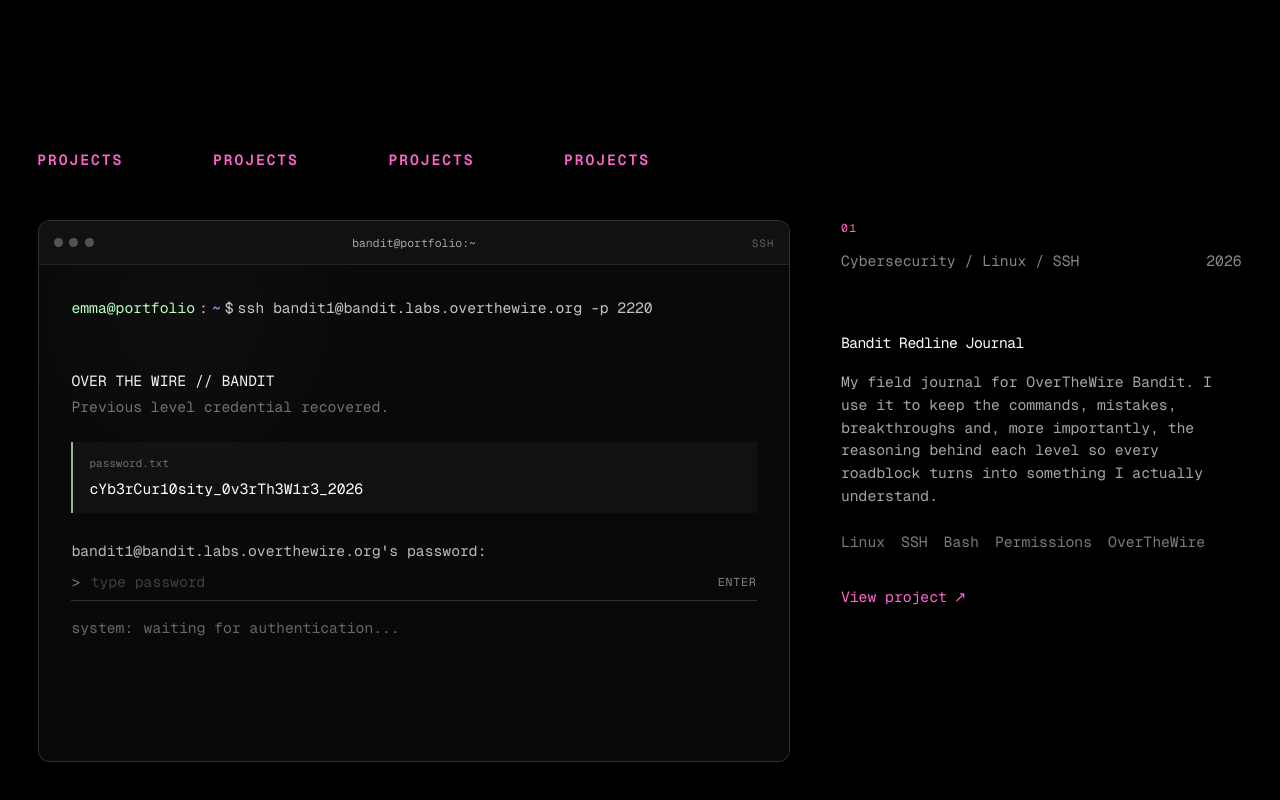
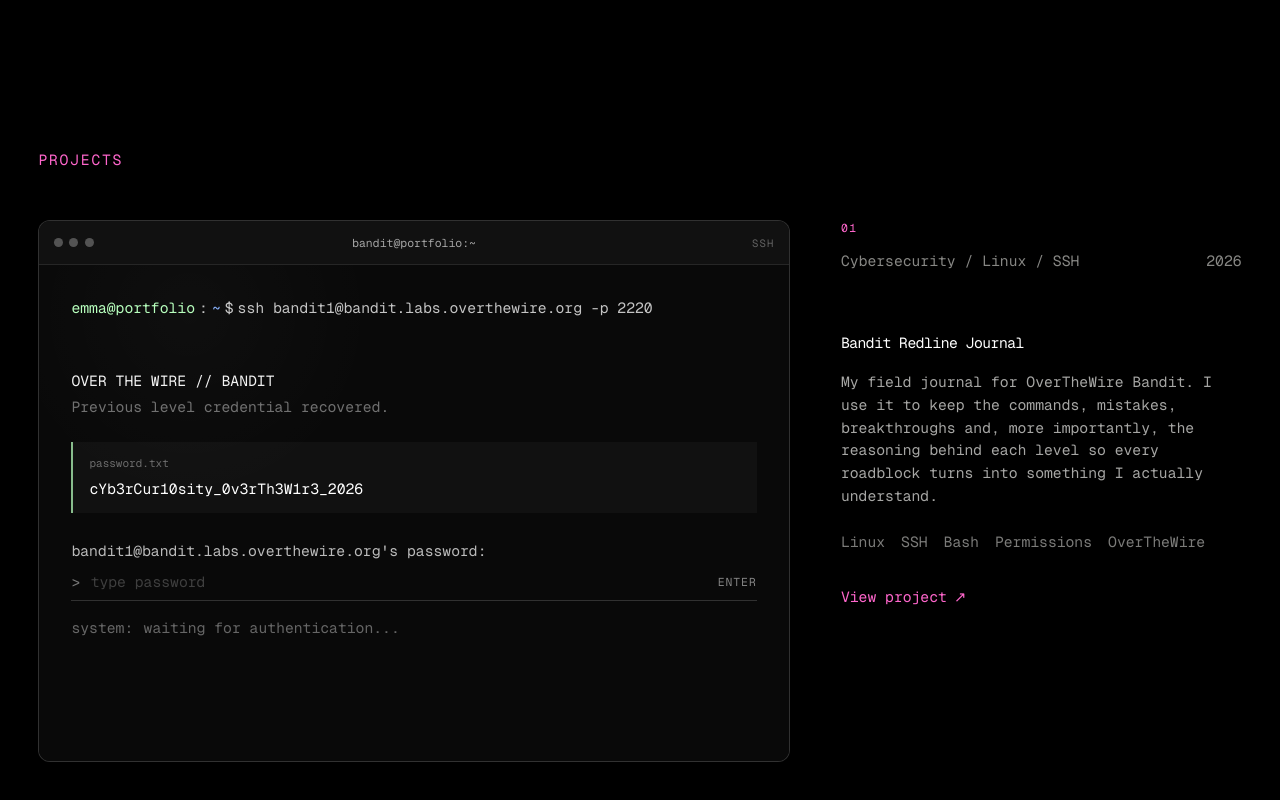
Before and after one commit to emma-dasilva-dev/emma-portfolio, a Next.js app: page / in a window 1280 px wide. Shown: the part 2254-3054 px from the top of the page. Built offline with nearby package versions, Linux system fonts and the light colour scheme.

Commit message:
Restore original Projects heading

```diff
--- a/src/components/sections/Projects.tsx
+++ b/src/components/sections/Projects.tsx
@@ -3,7 +3,6 @@
 import { FormEvent, useEffect, useState } from "react";
 import { motion } from "motion/react";
 import { useLanguage } from "@/components/ui/LanguageProvider";
-import ScrollText from "@/components/ui/ScrollText";
 
 const projectUrl =
   "https://emma-dasilva-dev.github.io/bandit-redline-journal/";
@@ -103,13 +102,7 @@ export default function Projects() {
         viewport={{ once: true, amount: 0.65 }}
         transition={{ duration: 0.6, ease: [0.16, 1, 0.3, 1] }}
       >
-        <ScrollText
-          className="section-kicker-scroll"
-          baseVelocity={-1.5}
-          scrollDependent
-        >
-          {copy.label}
-        </ScrollText>
+        <p className="section-kicker">{copy.label}</p>
       </motion.div>
 
       <article className="project-bandit">
```
